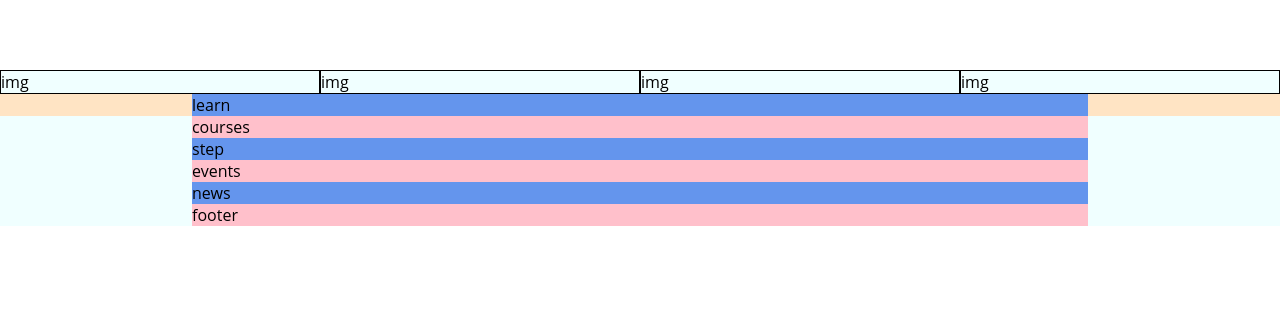
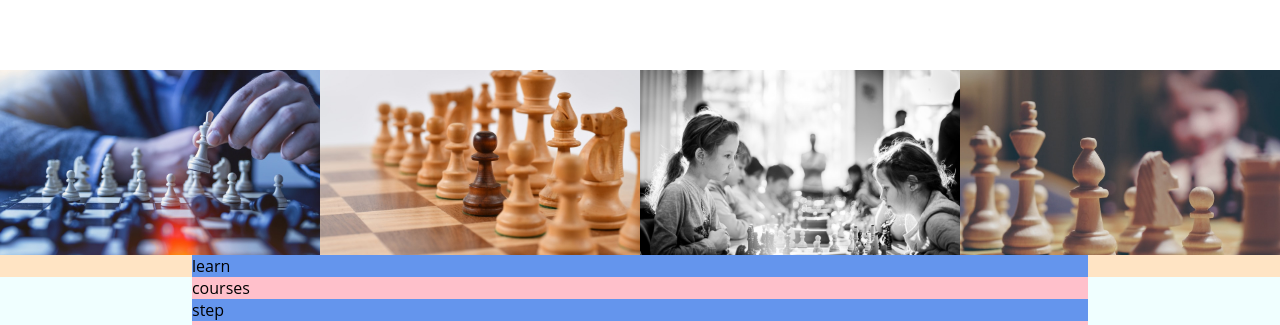
Before and after one commit to Asiaviscardi/proj-html-vuejs, a Vue app: page / in a window 1280 px wide. Shown: the part 1624-1949 px from the top of the page. Before the commit the page ends 1850 px from the top, so only its background shows below. Built offline with nearby package versions, Linux system fonts and the light colour scheme.

Commit message:
inserimento immagini

```diff
--- a/src/components/Main.vue
+++ b/src/components/Main.vue
@@ -157,13 +157,29 @@ export default {
 
             <div class="img-container">
 
-                <div class="immagine">img</div>
+                <div class="immagine">
 
-                <div class="immagine">img</div>
+                    <img src="../assets/images/mt-2236-home-gallery1.jpg" alt="">
 
-                <div class="immagine">img</div>
+                </div>
 
-                <div class="immagine">img</div>
+                <div class="immagine">
+
+                    <img src="../assets/images/mt-2236-home-gallery2.jpg" alt="">
+
+                </div>
+
+                <div class="immagine">
+
+                    <img src="../assets/images/mt-2236-home-gallery3.jpg" alt="">
+
+                </div>
+
+                <div class="immagine">
+
+                    <img src="../assets/images/mt-2236-home-gallery4.jpg" alt="">
+
+                </div>
 
             </div>
 
@@ -288,7 +304,6 @@ export default {
 
 .second-section{
     width: 100%;
-    background-color: azure;
 
     .img-container{
         width: 100%;
@@ -296,7 +311,11 @@ export default {
 
         .immagine{
             width: 25%;
-            border: 1px solid black;
+
+            img{
+                width: 100%;
+                height: 100%;
+            }
 
         }
     }
```
